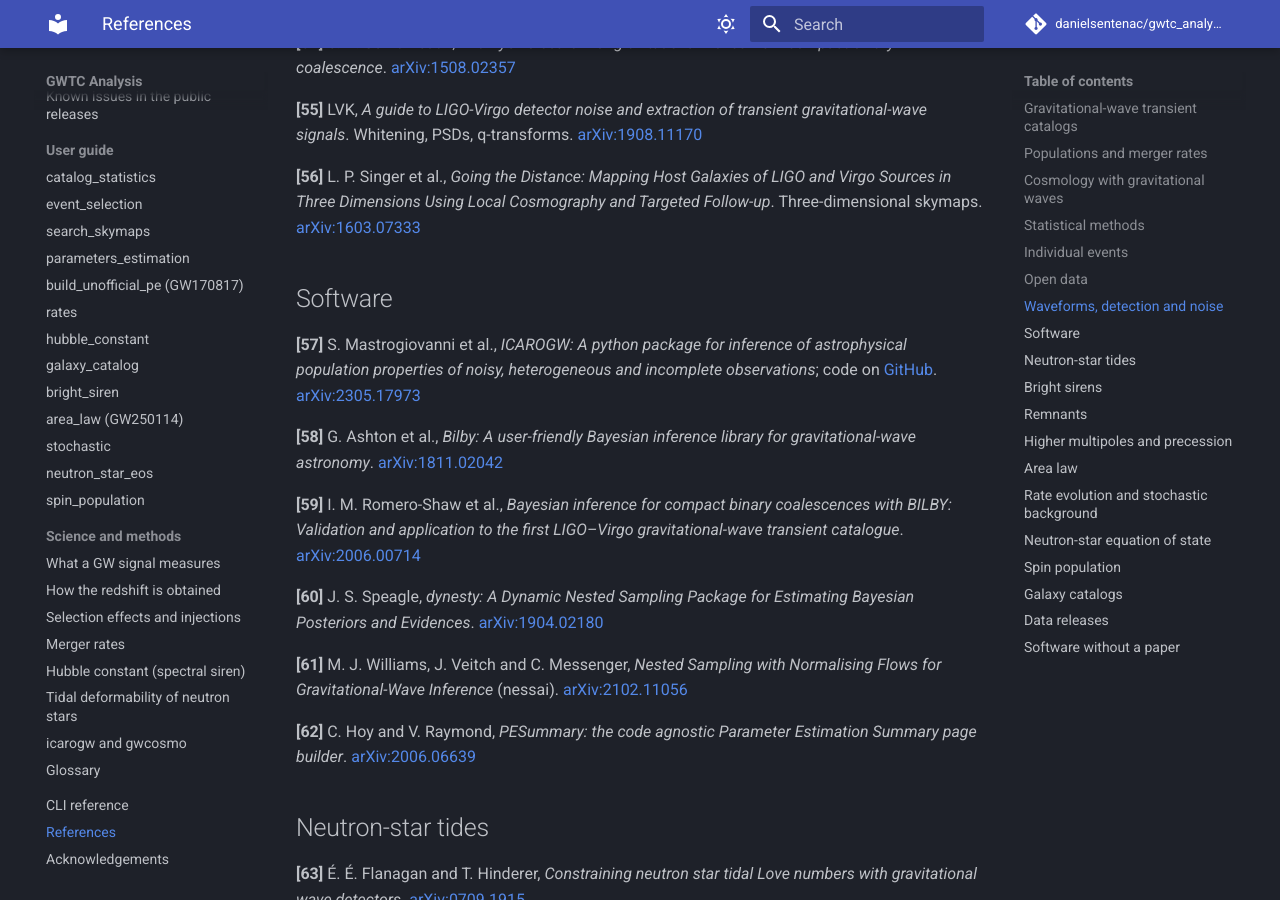
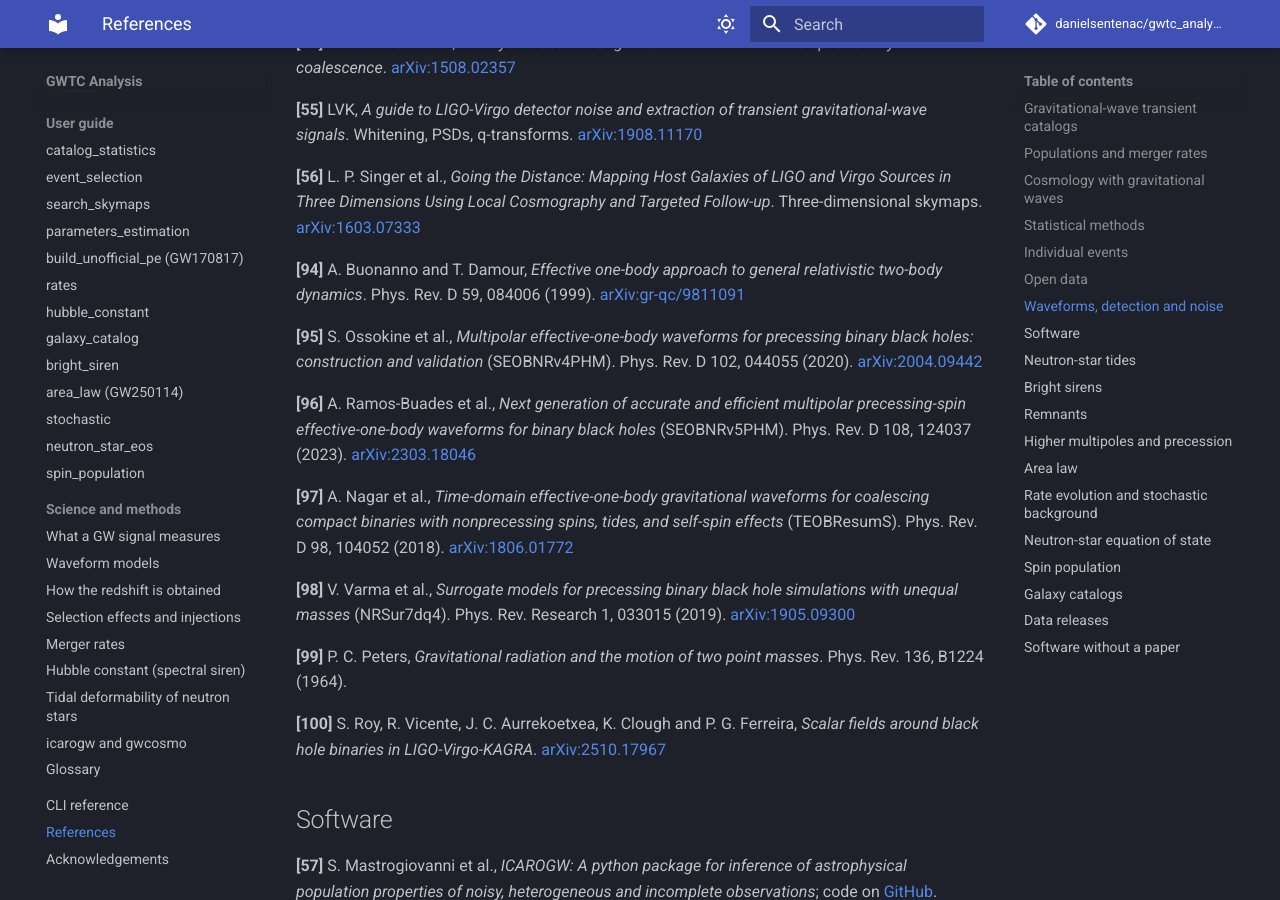
Before and after one commit to danielsentenac/gwtc_analysis, an MkDocs documentation site: the page built from docs/references.md, in a window 1280 px wide and 900 px high, scrolled down 4380 px. Built offline with MkDocs 1.6.1 and Material for MkDocs 9.7.7, drawn with Linux system fonts in a browser that asks for light colours; comment, search, counter and statistics services are not loaded.

Commit message:
docs: Waveform models page
What a waveform model contains, the three ways to build one, the physics elements
and how the names encode them, their evolution from GW150914 to GWTC-5.0 (O4 rows
counted from the public PE files), models for new questions, and the label each
gwtc_analysis mode reads. References [94]-[100].

Co-Authored-By: Claude Opus 5.5 <noreply@anthropic.com>

```diff
--- a/docs/references.md
+++ b/docs/references.md
@@ -186,6 +186,27 @@ was checked against the arXiv API.
 **[56]** L. P. Singer et al., *Going the Distance: Mapping Host Galaxies of LIGO and Virgo Sources in Three Dimensions Using Local Cosmography and Targeted Follow-up*. Three-dimensional skymaps. [arXiv:1603.07333](https://arxiv.org/abs/1603.07333)
 {: #ref-56 }
 
+**[94]** A. Buonanno and T. Damour, *Effective one-body approach to general relativistic two-body dynamics*. Phys. Rev. D 59, 084006 (1999). [arXiv:gr-qc/9811091](https://arxiv.org/abs/gr-qc/9811091)
+{: #ref-94 }
+
+**[95]** S. Ossokine et al., *Multipolar effective-one-body waveforms for precessing binary black holes: construction and validation* (SEOBNRv4PHM). Phys. Rev. D 102, 044055 (2020). [arXiv:2004.09442](https://arxiv.org/abs/2004.09442)
+{: #ref-95 }
+
+**[96]** A. Ramos-Buades et al., *Next generation of accurate and efficient multipolar precessing-spin effective-one-body waveforms for binary black holes* (SEOBNRv5PHM). Phys. Rev. D 108, 124037 (2023). [arXiv:2303.18046](https://arxiv.org/abs/2303.18046)
+{: #ref-96 }
+
+**[97]** A. Nagar et al., *Time-domain effective-one-body gravitational waveforms for coalescing compact binaries with nonprecessing spins, tides, and self-spin effects* (TEOBResumS). Phys. Rev. D 98, 104052 (2018). [arXiv:1806.01772](https://arxiv.org/abs/1806.01772)
+{: #ref-97 }
+
+**[98]** V. Varma et al., *Surrogate models for precessing binary black hole simulations with unequal masses* (NRSur7dq4). Phys. Rev. Research 1, 033015 (2019). [arXiv:1905.09300](https://arxiv.org/abs/1905.09300)
+{: #ref-98 }
+
+**[99]** P. C. Peters, *Gravitational radiation and the motion of two point masses*. Phys. Rev. 136, B1224 (1964).
+{: #ref-99 }
+
+**[100]** S. Roy, R. Vicente, J. C. Aurrekoetxea, K. Clough and P. G. Ferreira, *Scalar fields around black hole binaries in LIGO-Virgo-KAGRA*. [arXiv:2510.17967](https://arxiv.org/abs/2510.17967)
+{: #ref-100 }
+
 ## Software
 
 **[57]** S. Mastrogiovanni et al., *ICAROGW: A python package for inference of astrophysical population properties of noisy, heterogeneous and incomplete observations*; code on [GitHub](https://github.com/icarogw-developers/icarogw). [arXiv:2305.17973](https://arxiv.org/abs/2305.17973)
--- a/mkdocs.yml
+++ b/mkdocs.yml
@@ -71,6 +71,7 @@ nav:
       - spin_population: modes/spin-population.md
   - Science and methods:
       - What a GW signal measures: science/gw-signals.md
+      - Waveform models: science/waveforms.md
       - How the redshift is obtained: science/redshift.md
       - Selection effects and injections: science/selection-effects.md
       - Merger rates: science/merger-rates.md
```
Also changed, not shown: docs/science/glossary.md (+1 -1 lines), docs/science/waveforms.md (added, +155 -0 lines), docs/img/science/eccentricity.png (added), docs/img/science/precession.png (added), docs/img/science/waveform_anatomy.png (added).
